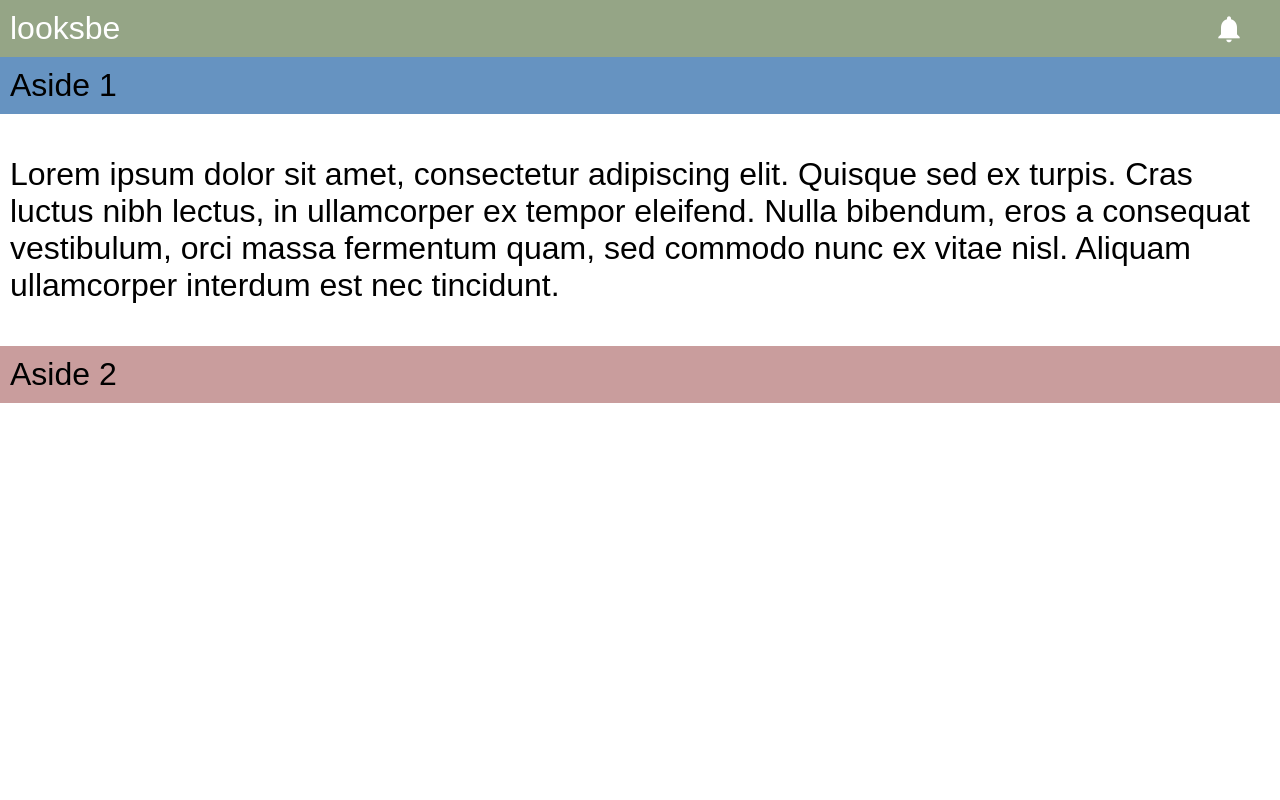
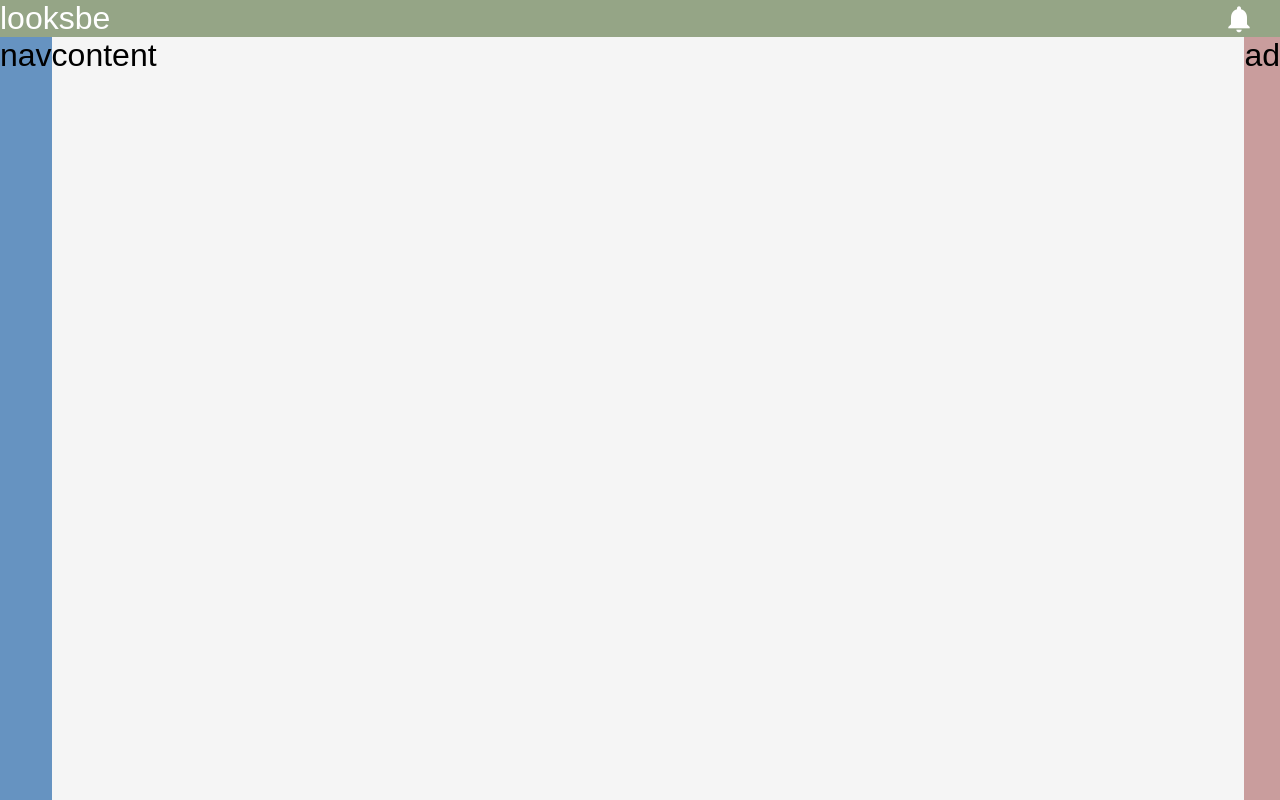
Before and after one commit to fuadhaider/looksbe_beta, a plain HTML site: page index.html in a window 1280 px wide. Drawn offline with Linux system fonts and the light colour scheme.

Commit message:
flexbox layout done

```diff
--- a/index.html
+++ b/index.html
@@ -21,17 +21,12 @@
           data-placement="auto" title="Notification">notifications</a>
         <a href="#login" id="login-icon" class="material-icons" data-toggle="tooltip"
           data-placement="auto" title="Login">&#xe7fd;</a>
-        </header>
-      <main>
-        <p>Lorem ipsum dolor sit amet, consectetur adipiscing elit. Quisque sed
-          ex turpis. Cras luctus nibh lectus, in ullamcorper ex tempor eleifend.
-          Nulla bibendum, eros a consequat vestibulum, orci massa fermentum
-          quam, sed commodo nunc ex vitae nisl. Aliquam ullamcorper interdum
-          est nec tincidunt.</p>
-      </main>
-      <nav>Aside 1</nav>
-      <aside>Aside 2</aside>
-      <!-- <footer class="footer">Footer</footer> -->
+      </header>
+      <section>
+        <main>content</main>
+        <aside>ad</aside>
+        <nav>nav</nav>
+      </section>
     </div>
   </body>
 </html>
--- a/style/scss/_config.scss
+++ b/style/scss/_config.scss
@@ -12,3 +12,11 @@ $aside-color: #c99d9d;
   // display: -moz-box;
   // display: -ms-flexbox;
 }
+
+@mixin flex-flow($direction) {
+  flex-flow: $direction;
+  -webkit-flex-flow: $direction;
+  -moz-flex-flow: $direction;
+  // -ms-flex-flow: $direction;
+
+}
--- a/style/scss/style.scss
+++ b/style/scss/style.scss
@@ -7,25 +7,12 @@ body {
 
 .flex-container {
   @include display-flex;
-  flex-flow: row;
-  -webkit-flex-flow: row wrap;
-  -moz-flex-flow: row wrap;
-  -ms-flex-flow: row wrap;
-}
-
-.flex-container > * {
-    padding: 10px;
-    flex: 1 100%;
-}
-
-main {
-    background-color: white;
-    flex: 1 100%;
+  @include flex-flow(column);
+  height: 100vh;
 }
 
 header {
   background: $header-color;
-  // flex: 1 100%;
   @include display-flex;
   align-items: center;
   -webkit-items-content: center;
@@ -42,32 +29,34 @@ header {
   }
 }
 
-// .footer {background: lightgreen;}
+section {
+  @include display-flex;
+  @include flex-flow(column);
+  flex: auto;
+  main {
+      background: whitesmoke;
+      flex: auto;
+  }
+  aside {
+    background: $aside-color;
+  }
   nav {
     background: $nav-color;
   }
-
-aside {
-  background: $aside-color;
 }
 
 @media all and (min-width: 600px) {
-  nav, aside {
-    flex: 1 0px;
-  }
-}
-
-@media all and (min-width: 800px) {
+  section {
+    @include display-flex;
+    @include flex-flow(row);
     nav {
       order: 1;
     }
     main {
-    flex: 3 0px;
       order: 2;
     }
-  // .main    { order: 2; }
     aside {
       order: 3;
     }
-  // .footer  { order: 4; }
   }
+}
```
Also changed, not shown: style/css/style.css, 1 other file. Lines whose indentation alone changed are shown as unchanged.
